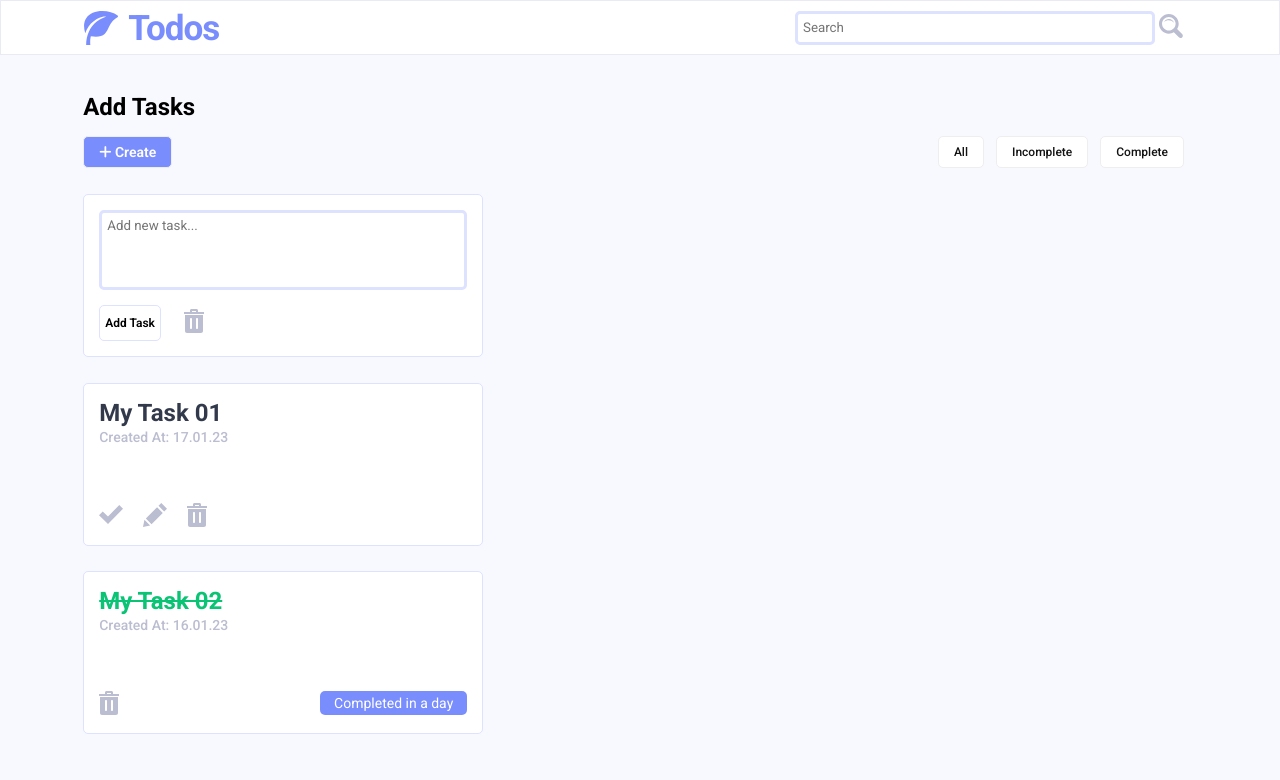
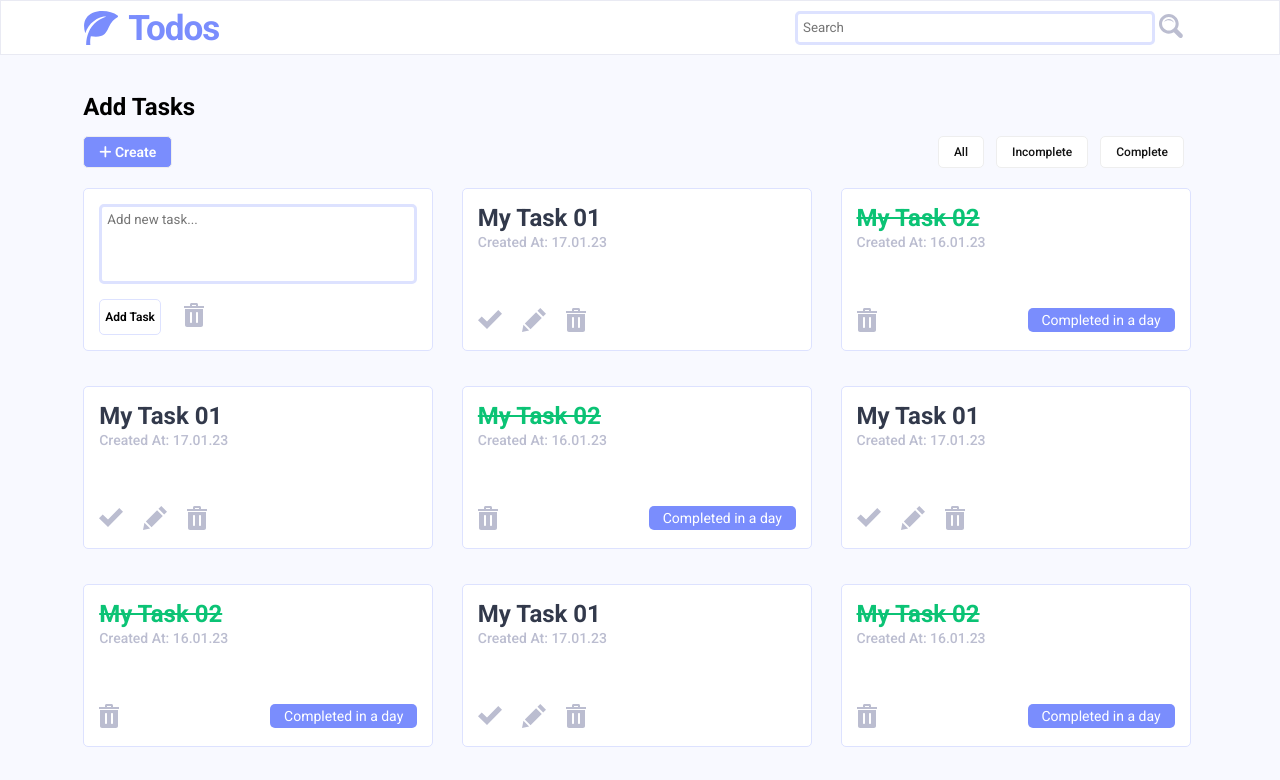
Before and after one commit to fza-wtag/todo-app-react, a React (Create React App) app in the folder todos/: page / in a window 1280 px wide. Shown: the top 780 px of the page. Built offline with nearby package versions, Linux system fonts and the light colour scheme.

Commit message:
Implemented Grid layouting on all todos

```diff
--- a/todos/src/App.js
+++ b/todos/src/App.js
@@ -1,18 +1,14 @@
 import "./App.css";
 import Navbar from "./components/navbar";
 import TopButtons from "./components/topButtons";
-import AddTask from "./components/addTask";
-import IncompleteTask from "./components/incompleteTask";
-import CompletedTask from "./components/completedTask";
+import AllTodos from "./components/allTodos";
 
 function App() {
   return (
     <div>
       <Navbar />
       <TopButtons />
-      <AddTask />
-      <IncompleteTask />
-      <CompletedTask />
+      <AllTodos />
     </div>
   );
 }
--- /dev/null
+++ b/todos/src/components/allTodos.js
@@ -0,0 +1,25 @@
+import React from "react";
+import AddTask from "./addTask";
+import IncompleteTask from "./incompleteTask";
+import CompletedTask from "./completedTask";
+
+function AllTodos() {
+  return (
+    <div className="all-todos">
+      <AddTask />
+      <IncompleteTask />
+      <CompletedTask />
+      <IncompleteTask />
+      <CompletedTask />
+      <IncompleteTask />
+      <CompletedTask />
+      <IncompleteTask />
+      <CompletedTask />
+      <CompletedTask />
+      <IncompleteTask />
+      <CompletedTask />
+    </div>
+  );
+}
+
+export default AllTodos;
--- a/todos/src/index.css
+++ b/todos/src/index.css
@@ -12,7 +12,7 @@ body {
 }
 
 .todo-container {
-  padding: 2% 7.5% 0 6.5%;
+  padding: 0% 0% 0% 0%;
 }
 
 /* Navbar Style Starts */
@@ -117,8 +117,8 @@ nav .logo h3 {
   border-radius: 5px;
   box-sizing: border-box;
   flex-direction: column;
-  height: 163px;
-  width: 400px;
+  min-height: 163px;
+  min-width: 350px;
   padding: 15px;
   position: relative;
   word-break: break-word;
@@ -218,6 +218,16 @@ nav .logo h3 {
 }
 /* Completed Todo Style Ends */
 
+/* All Todos Style Starts */
+.all-todos {
+  grid-gap: 2.2rem;
+  display: grid;
+  grid-template-columns: repeat(auto-fill, minmax(320px, 1fr));
+  justify-content: space-between;
+  padding: 1.5% 7.5% 1.5% 6.5%;
+}
+/* All Todos Style Ends */
+
 /* To make the UI responsive */
 @media (max-width: 640px) {
   .searchHeader input {
```
